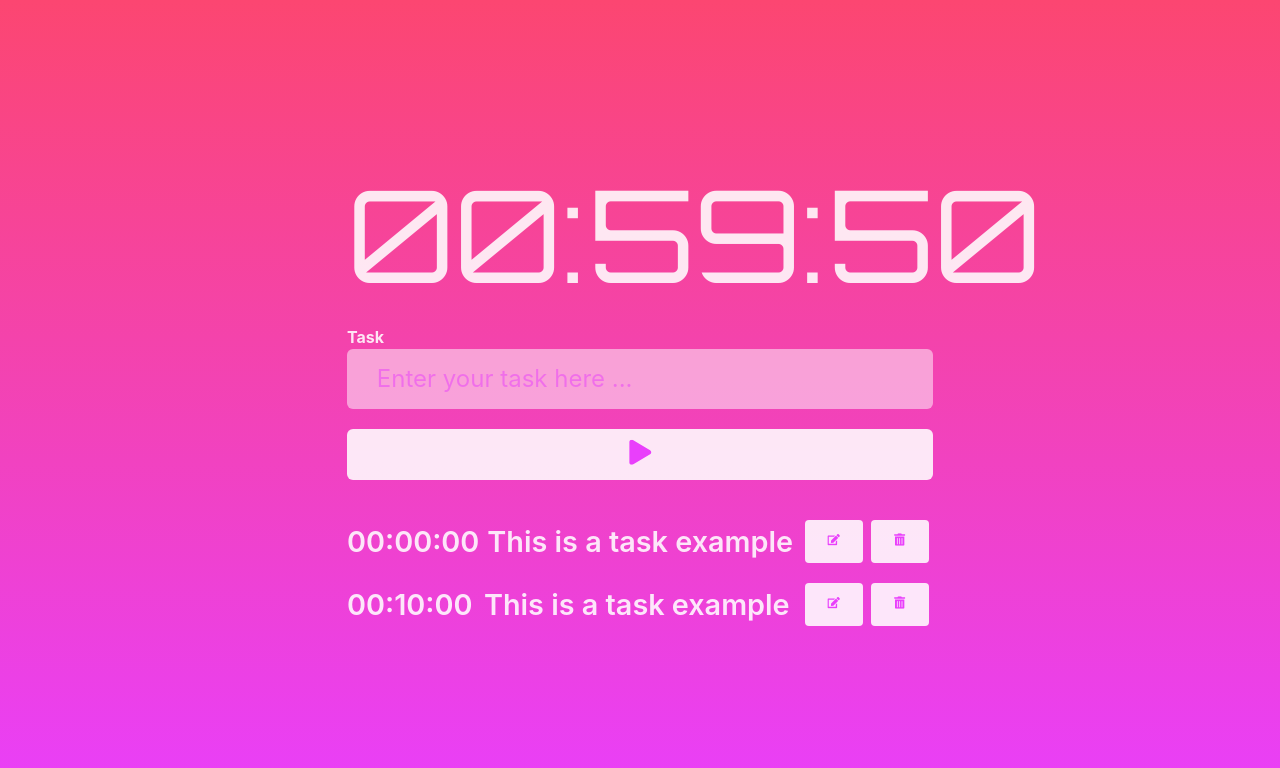
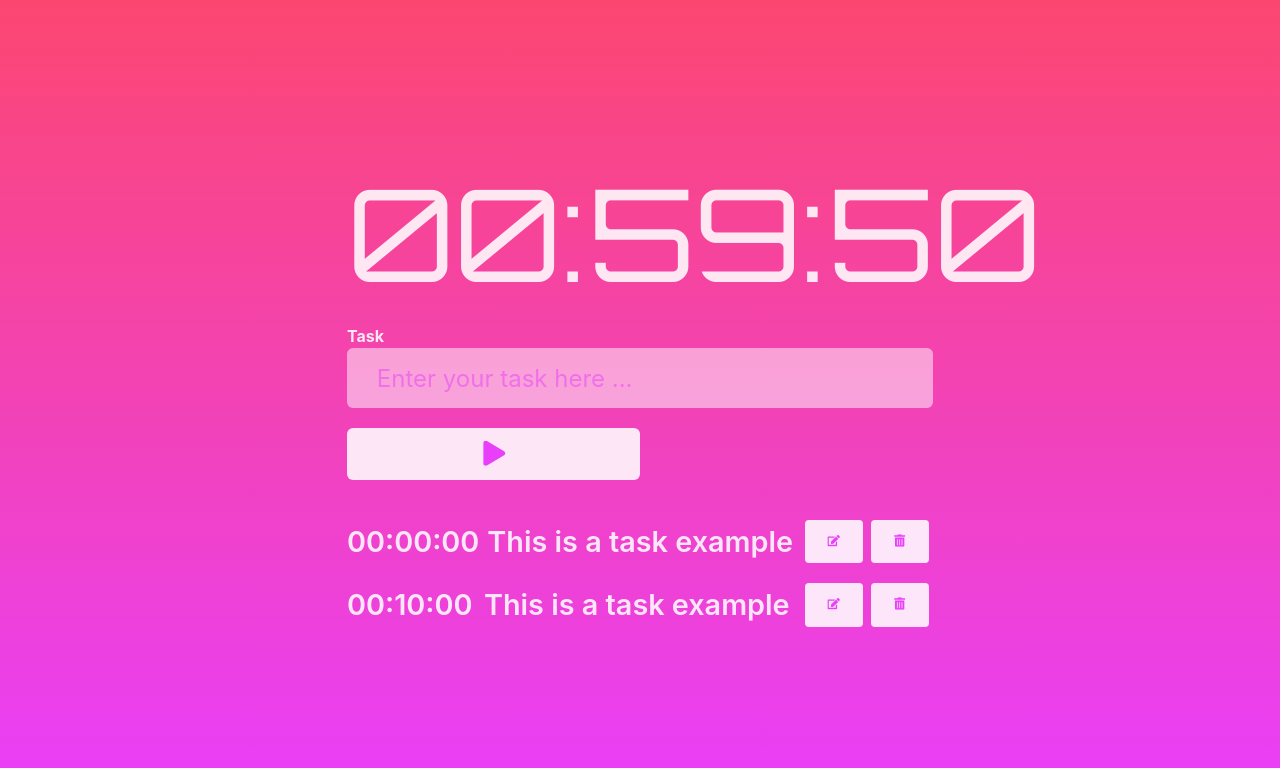
Before and after one commit to igords-goncalves/todowatch, a React (Vite) app: page / in a window 1280 px wide. Shown: the top 768 px of the page. Built offline with nearby package versions, Linux system fonts and the light colour scheme.

Commit message:
style: add padding and width adjustments

```diff
--- a/src/components/Button/Button.module.sass
+++ b/src/components/Button/Button.module.sass
@@ -1,9 +1,8 @@
 .c-button
-  width: 100%
+  width: 50%
   border-radius: 6px
   border: 1px solid transparent
-  padding: 0.6em 1.2em
-  font-size: 1em
+  padding: 0.8em 1.2em
   font-weight: 500
   font-family: inherit
   background-color: rgba(255, 255, 255, 0.87)
@@ -11,6 +10,9 @@
   color: #e93ffb
   transition: border-color 0.25s
 
+  img
+    align-content: center
+
 .c-button:focus,
 .c-button:focus-visible
   outline: 4px auto -webkit-focus-ring-color
```
